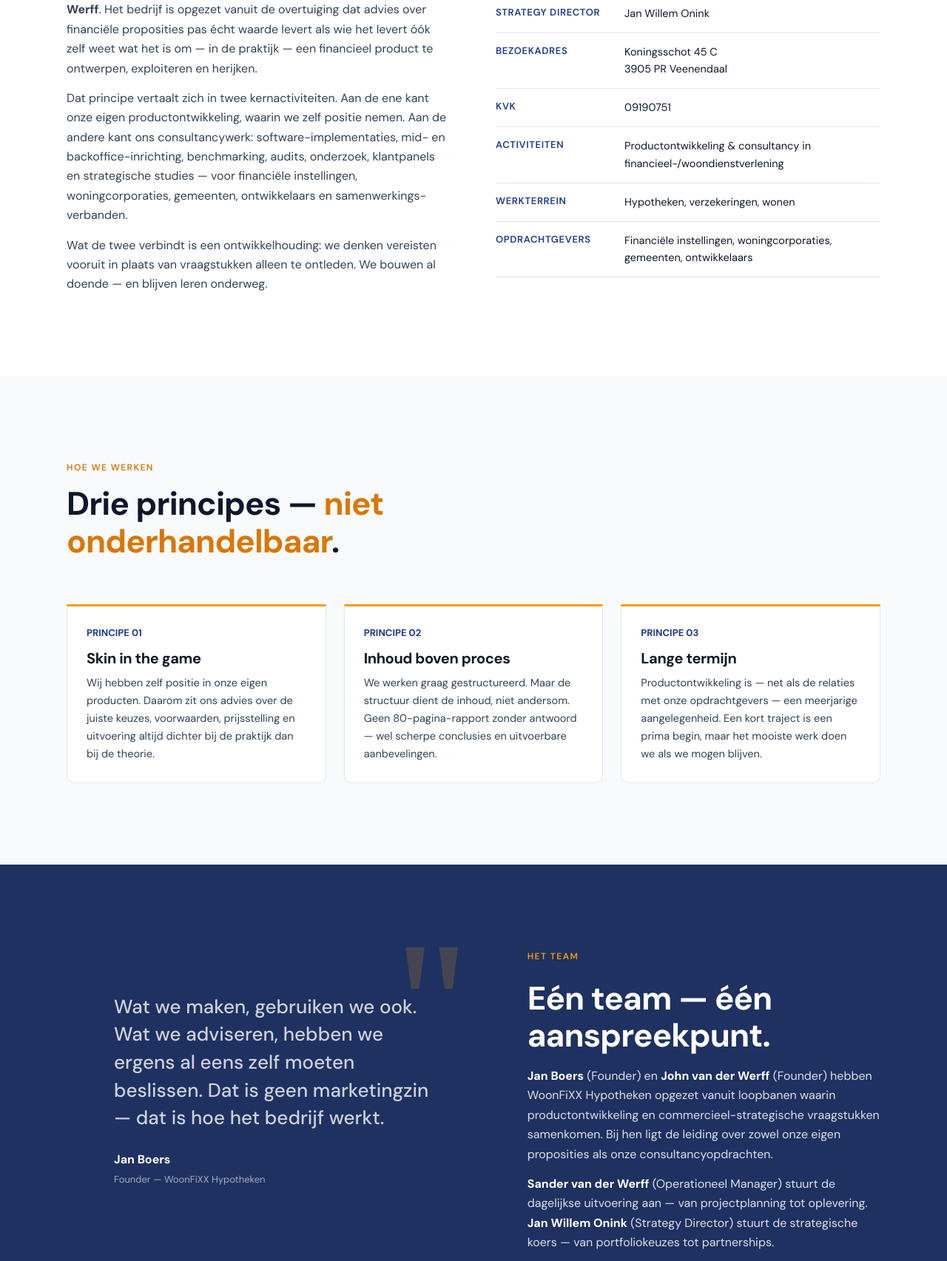
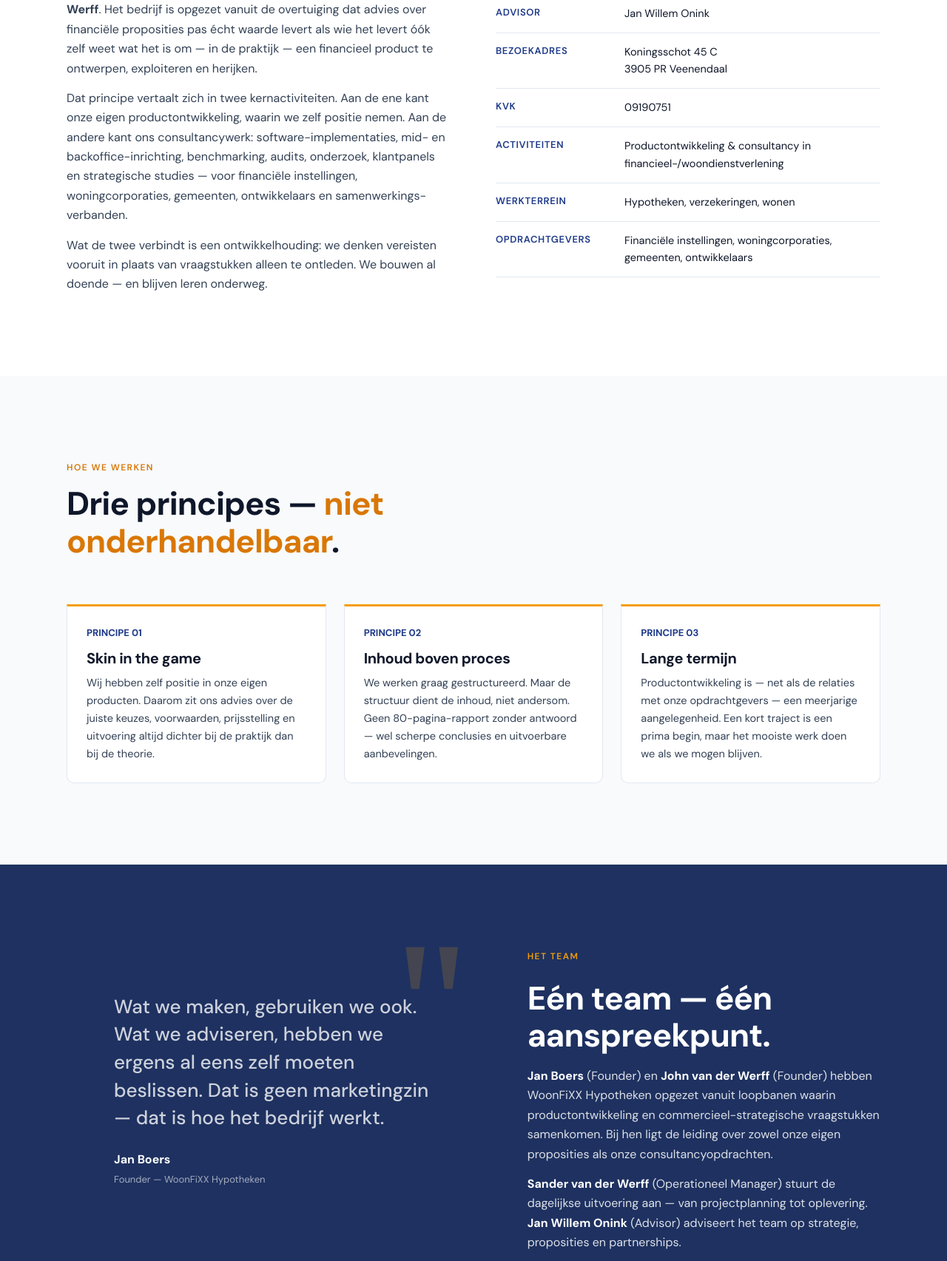
Before and after one commit to jeroen-o/WoonFiXX, a plain HTML site: page over-ons.html in a window 1280 px wide. Shown: the part 800-2505 px from the top of the page at 74% size. Drawn offline with Linux system fonts and the light colour scheme.

Commit message:
Add files via upload

```diff
--- a/over-ons.html
+++ b/over-ons.html
@@ -79,7 +79,7 @@
           <ul class="info-list">
             <li><span class="lbl">Founders</span><span>Jan Boers &amp; John van der Werff</span></li>
             <li><span class="lbl">Operationeel Manager</span><span>Sander van der Werff</span></li>
-            <li><span class="lbl">Strategy Director</span><span>Jan Willem Onink</span></li>
+            <li><span class="lbl">Advisor</span><span>Jan Willem Onink</span></li>
             <li><span class="lbl">Bezoekadres</span><span>Koningsschot 45 C<br/>3905 PR Veenendaal</span></li>
             <li><span class="lbl">KvK</span><span>09190751</span></li>
             <li><span class="lbl">Activiteiten</span><span>Productontwikkeling &amp; consultancy in financieel-/woondienst­verlening</span></li>
@@ -132,7 +132,7 @@
           <span class="eyebrow light">Het team</span>
           <h2 style="color: var(--paper); margin-top: 8px; margin-bottom: 16px;">Eén team — één aanspreekpunt.</h2>
           <p style="color: rgba(255,255,255,0.85);"><strong style="color: var(--paper);">Jan Boers</strong> (Founder) en <strong style="color: var(--paper);">John van der Werff</strong> (Founder) hebben WoonFiXX Hypotheken opgezet vanuit loopbanen waarin productontwikkeling en commercieel-strategische vraagstukken samenkomen. Bij hen ligt de leiding over zowel onze eigen proposities als onze consultancy­opdrachten.</p>
-          <p style="color: rgba(255,255,255,0.85); margin-top: 14px;"><strong style="color: var(--paper);">Sander van der Werff</strong> (Operationeel Manager) stuurt de dagelijkse uitvoering aan — van projectplanning tot oplevering. <strong style="color: var(--paper);">Jan Willem Onink</strong> (Strategy Director) stuurt de strategische koers — van portfolio­keuzes tot partnerships.</p>
+          <p style="color: rgba(255,255,255,0.85); margin-top: 14px;"><strong style="color: var(--paper);">Sander van der Werff</strong> (Operationeel Manager) stuurt de dagelijkse uitvoering aan — van projectplanning tot oplevering. <strong style="color: var(--paper);">Jan Willem Onink</strong> (Advisor) adviseert het team op strategie, proposities en partnerships.</p>
           <p style="color: rgba(255,255,255,0.85); margin-top: 14px;">Allen zijn direct aanspreekbaar voor opdrachtgevers en partners. Geen accountmanager­tussenlaag — direct contact met wie het werk doet.</p>
           <a class="btn btn-orange" style="margin-top: 22px;" href="contact.html">Maak kennis <span class="arrow">→</span></a>
         </div>
```
